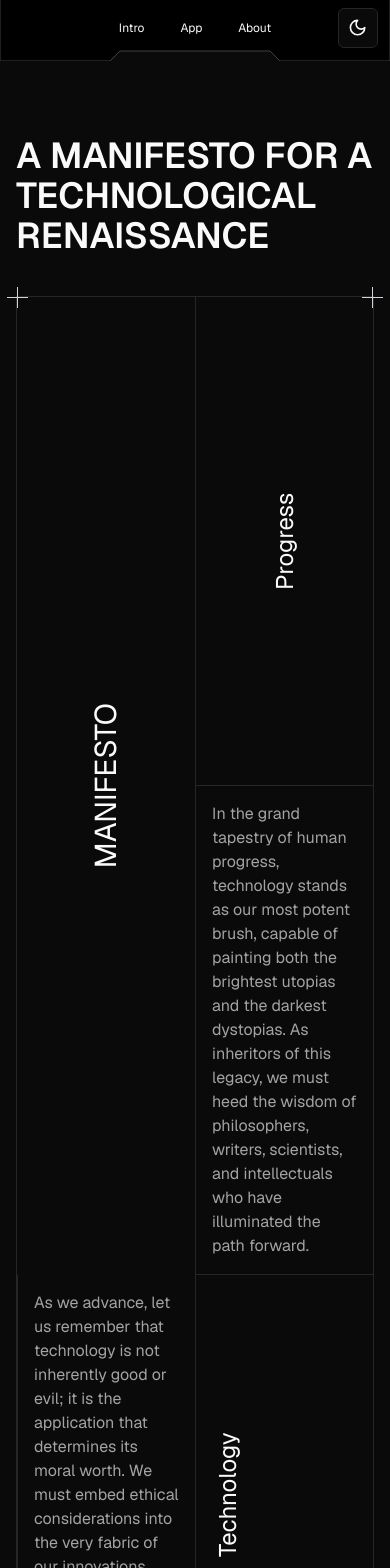
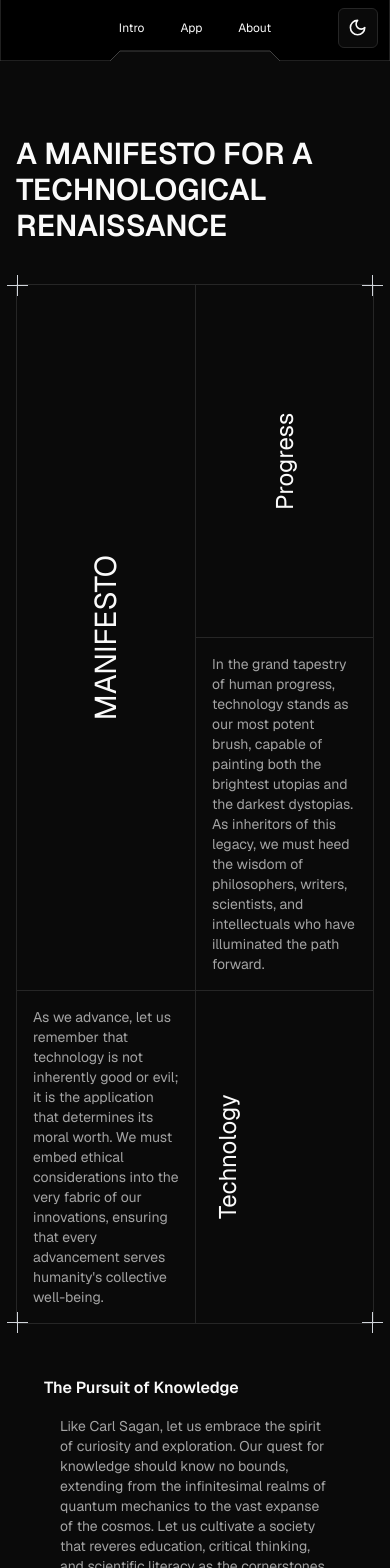
Before and after one commit to gap689/cv, a Next.js app: page /about in a window 390 px wide. Shown: the top 1568 px of the page. Built offline with nearby package versions, Linux system fonts and the light colour scheme.

Commit message:
style corrections

```diff
--- a/app/about/page.tsx
+++ b/app/about/page.tsx
@@ -2,7 +2,7 @@ const AboutPage = () => {
     return (
         <div className="pt-14 min-h-full md:p-8 p-4 flex flex-col items-center">
             <div className="2xl:max-w-7xl xl:max-w-5xl pt-10">
-                <div className="md:text-6xl text-4xl font-semibold uppercase py-10">
+                <div className="md:text-6xl sm:text-4xl text-3xl font-semibold uppercase py-10">
                     A Manifesto for a Technological Renaissance
                 </div>
 
@@ -15,7 +15,7 @@ const AboutPage = () => {
                     <span className="h-[1px] w-[21px] absolute bottom-0 -right-[10px] bg-black dark:bg-gray-300"></span>
                     <span className="h-[21px] w-[1px] absolute -bottom-[10px] left-0 bg-black dark:bg-gray-300"></span>
                     <span className="h-[1px] w-[21px] absolute bottom-0 -left-[10px] bg-black dark:bg-gray-300"></span>
-                    <div className="col-span-1 flex justify-center items-center h-auto row-span-2 ">
+                    <div className="col-span-1 flex justify-center items-center h-auto row-span-2 border-b lg:border-none">
                         <p className="[writing-mode:tb] transform -rotate-180 text-3xl inline-block uppercase">
                             Manifesto
                         </p>
@@ -28,15 +28,14 @@ const AboutPage = () => {
                     </div>
 
                     <div className="col-span-1 md:text-lg row-span-1 border-l border-b">
-                        <p className="p-4 lg:p-5 text-muted-foreground">
+                        <p className="p-4 lg:p-5 text-muted-foreground text-sm sm:text-base">
                             In the grand tapestry of human progress, technology stands as our most potent brush, capable of painting both the brightest utopias and the darkest dystopias. As inheritors of this legacy, we must heed the wisdom of philosophers, writers, scientists, and intellectuals who have illuminated the path forward.
                         </p>
                     </div>
 
-                    <div className="col-span-1 md:text-lg row-span-1 text-muted-foreground border-l">
-                        <p className="p-4">
+                    <div className="col-span-1 md:text-lg row-span-1 text-muted-foreground lg:border-l border-l-0">
+                        <p className="p-4 lg:p-5 text-muted-foreground text-sm sm:text-base">
                             As we advance, let us remember that technology is not inherently good or evil; it is the application that determines its moral worth. We must embed ethical considerations into the very fabric of our innovations, ensuring that every advancement serves humanity's collective well-being.
-
                         </p>
                     </div>
 
```
